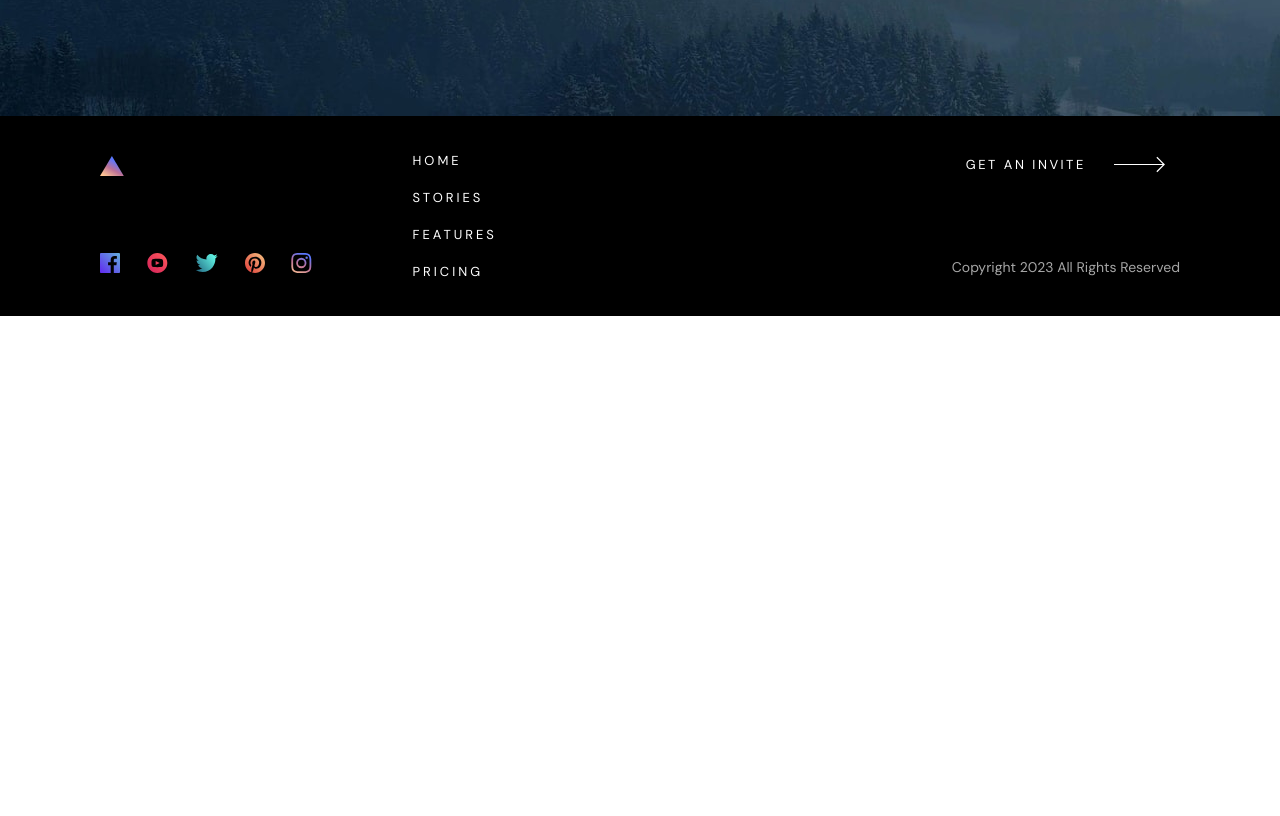
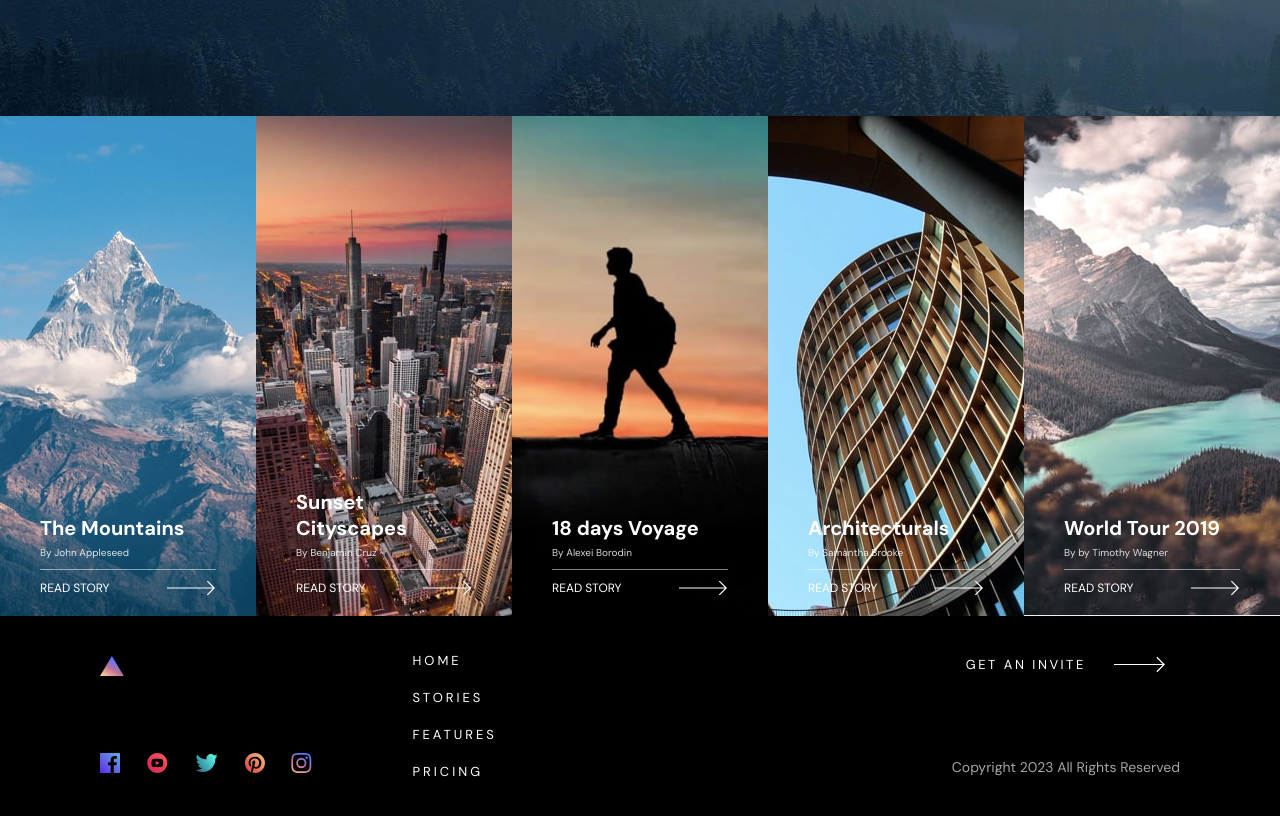
Before and after one commit to GeorgeFlood/snapshot-web, a React (Vite) app: page /features in a window 1280 px wide. Shown: the part 604-1420 px from the top of the page. Before the commit the page ends 920 px from the top, so only its background shows below. Built offline with nearby package versions, Linux system fonts and the light colour scheme.

Commit message:
working on the features page

```diff
--- a/src/components/features/Features.jsx
+++ b/src/components/features/Features.jsx
@@ -1,12 +1,14 @@
 import React from "react";
 import Navbar from "../shared/Navbar";
-import Header from "../features/Header";
+import Header from "./Header";
+import Gallery from "./Gallery";
 import Footer from "../shared/Footer";
 const Features = () => {
   return (
     <div>
       <Navbar />
       <Header />
+      <Gallery />
       <Footer />
     </div>
   );
--- /dev/null
+++ b/src/components/features/Gallery.jsx
@@ -0,0 +1,58 @@
+import React from "react";
+import { Storycard } from "../shared/Storycard";
+import mountains from "../../assets/stories/desktop/mountains.jpg";
+import cityscapes from "../../assets/stories/desktop/cityscapes.jpg";
+import voyage from "../../assets/stories/desktop/18-days-voyage.jpg";
+import architecturals from "../../assets/stories/desktop/architecturals.jpg";
+
+import worldTour from "../../assets/stories/desktop/world-tour.jpg";
+import unforeseen from "../../assets/stories/desktop/unforeseen-corners.jpg";
+import king from "../../assets/stories/desktop/king-on-africa.jpg";
+import trip from "../../assets/stories/desktop/trip-to-nowhere.jpg";
+
+const Gallery = () => {
+  const stories = [
+    {
+      img: mountains,
+      location: "The Mountains",
+      author: "John Appleseed",
+    },
+    {
+      img: cityscapes,
+      location: "Sunset Cityscapes",
+      author: "Benjamin Cruz",
+    },
+    {
+      img: voyage,
+      location: "18 days Voyage",
+      author: "Alexei Borodin",
+    },
+    {
+      img: architecturals,
+      location: "Architecturals",
+      author: "Samantha Brooke",
+    },
+    {
+      img: worldTour,
+      location: "World Tour 2019",
+      author: "by Timothy Wagner",
+    },
+  ];
+
+  return (
+    <div className="gallery">
+      <div className="storycard-list">
+        {stories.map((story, index) => (
+          <Storycard
+            key={index}
+            img={story.img}
+            location={story.location}
+            author={story.author}
+          />
+        ))}
+      </div>
+    </div>
+  );
+};
+
+export default Gallery;
--- a/src/components/features/Header.jsx
+++ b/src/components/features/Header.jsx
@@ -3,18 +3,20 @@ import arrow from "../../assets/shared/desktop/arrow.svg";
 
 const Header = () => {
   return (
-    <div className="header">
-      <div className="header--text">
+    <div className="features-header">
+      <div className="features-header--text">
         <h4>LAST MONTH'S FEATURED STORY</h4>
         <h1>HAZY FULL MOON OF APPALACHIA</h1>
-        <p className="header--text__credit">March 2nd 2020 by John Appleseed</p>
-        <p className="header--text__para">
+        <p className="features-header--text__credit">
+          March 2nd 2020 by John Appleseed
+        </p>
+        <p className="features-header--text__para">
           The dissected plateau area, while not actually made up of geological
           mountains, is popularly called "mountains," especially in eastern
           Kentucky and West Virginia, and while the ridges are not high, the
           terrain is extremely rugged.
         </p>
-        <div className="header--story">
+        <div className="features-header--story">
           <p>READ STORY</p>
           <img src={arrow} alt="arrow" />
         </div>
--- a/src/scss/features/_header.scss
+++ b/src/scss/features/_header.scss
@@ -1,4 +1,4 @@
-.header {
+.features-header {
   display: flex;
   background-image: url("../../../src/assets/stories/desktop/moon-of-appalacia.jpg");
   background-size: cover;
@@ -38,6 +38,7 @@
   &--story {
     display: flex;
     justify-content: flex-start;
+    cursor: pointer;
 
     & p {
       font-size: 1.3rem;
--- a/src/styles/main.css
+++ b/src/styles/main.css
@@ -342,44 +342,45 @@ body {
     opacity: 1;
   }
 }
-.header {
+.features-header {
   display: flex;
   background-image: url("../../../src/assets/stories/desktop/moon-of-appalacia.jpg");
   background-size: cover;
   height: 65rem;
 }
-.header--text {
+.features-header--text {
   display: flex;
   flex-direction: column;
   color: white;
   margin: auto 10rem;
   width: 30%;
 }
-.header--text h4 {
+.features-header--text h4 {
   font-weight: 700;
   font-size: 1.5rem;
 }
-.header--text h1 {
+.features-header--text h1 {
   font-size: 4.4rem;
   width: 80%;
   letter-spacing: 0.32rem;
   margin: 1.5rem 0;
 }
-.header--text__credit {
+.features-header--text__credit {
   font-size: 1.3rem;
   margin-bottom: 1.5rem;
 }
-.header--text__para {
+.features-header--text__para {
   font-size: 1.5rem;
   line-height: 2.5rem;
   color: rgba(255, 255, 255, 0.7);
   margin-bottom: 1.5rem;
 }
-.header--story {
+.features-header--story {
   display: flex;
   justify-content: flex-start;
+  cursor: pointer;
 }
-.header--story p {
+.features-header--story p {
   font-size: 1.3rem;
   font-weight: 700;
   letter-spacing: 0.2rem;
```
Also changed, not shown: 1 other file (tests, documents, lock files or other folders).
